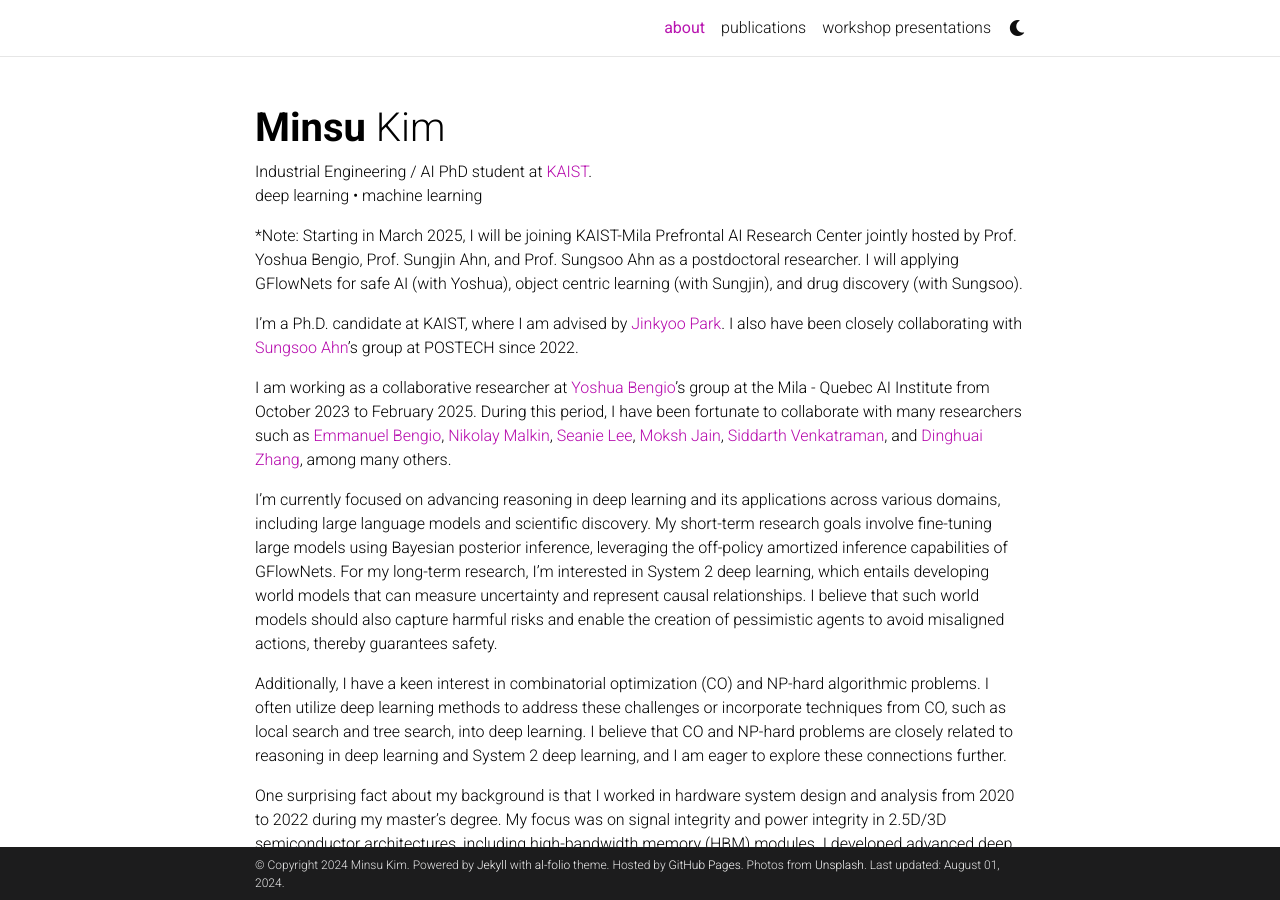
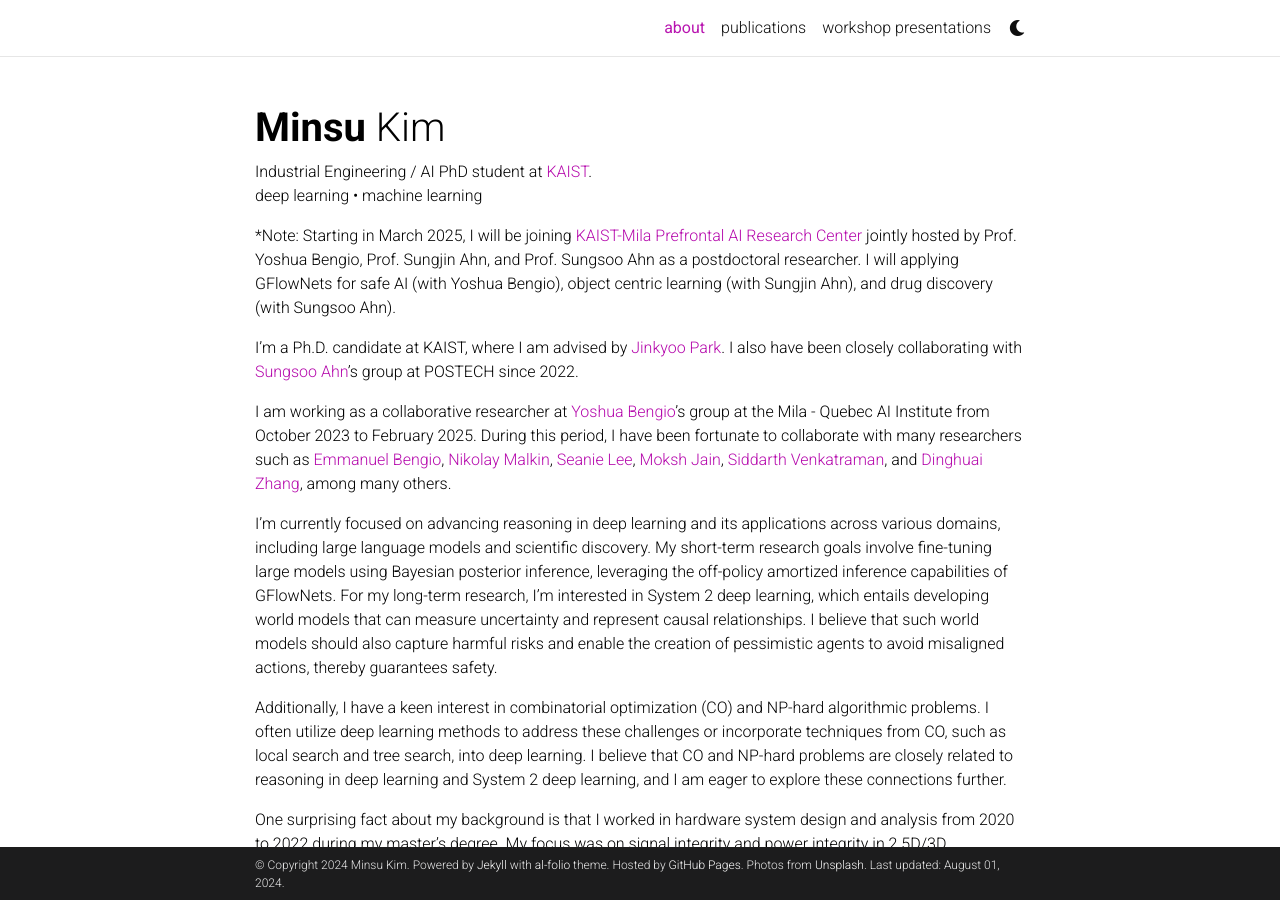
Before and after one commit to minsuukim/minsuukim.github.io, a Jekyll site: the page built from _pages/about.md, in a window 1280 px wide and 900 px high. Built offline with Jekyll 4.4.1, drawn with Linux system fonts in a browser that asks for light colours; comment, search, counter and statistics services are not loaded; a style sheet for code colours, icons or effects is not loaded.

Commit message:
Update about.md

```diff
--- a/_pages/about.md
+++ b/_pages/about.md
@@ -17,7 +17,7 @@
 social: true  # includes social icons at the bottom of the page
 ---
 
-*Note: Starting in March 2025, I will be joining KAIST-Mila Prefrontal AI Research Center jointly hosted by Prof. Yoshua Bengio, Prof. Sungjin Ahn, and Prof. Sungsoo Ahn as a postdoctoral researcher. I will applying GFlowNets for safe AI (with Yoshua), object centric learning (with Sungjin), and drug discovery (with Sungsoo).
+*Note: Starting in March 2025, I will be joining <a href="https://mlml.kaist.ac.kr/pair">KAIST-Mila Prefrontal AI Research Center</a> jointly hosted by Prof. Yoshua Bengio, Prof. Sungjin Ahn, and Prof. Sungsoo Ahn as a postdoctoral researcher. I will applying GFlowNets for safe AI (with Yoshua Bengio), object centric learning (with Sungjin Ahn), and drug discovery (with Sungsoo Ahn).
 
 I’m a Ph.D. candidate at KAIST, where I am advised by <a href="http://silab.kaist.ac.kr/our-team/">Jinkyoo Park</a>. I also have been closely collaborating with <a href="https://sites.google.com/view/sungsooahn0215/home">Sungsoo Ahn</a>'s group at POSTECH since 2022.
 
```
